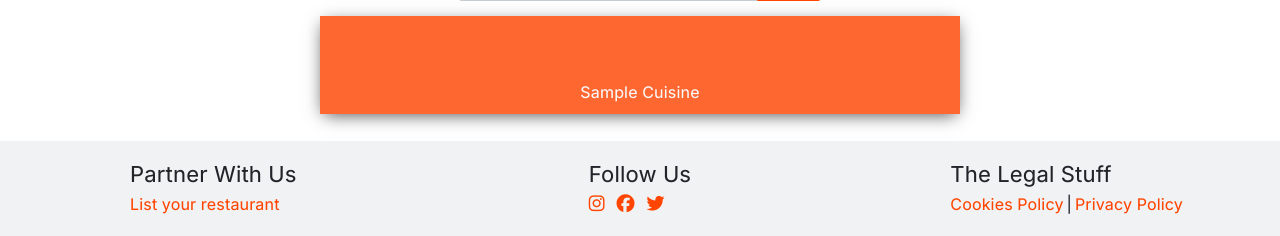
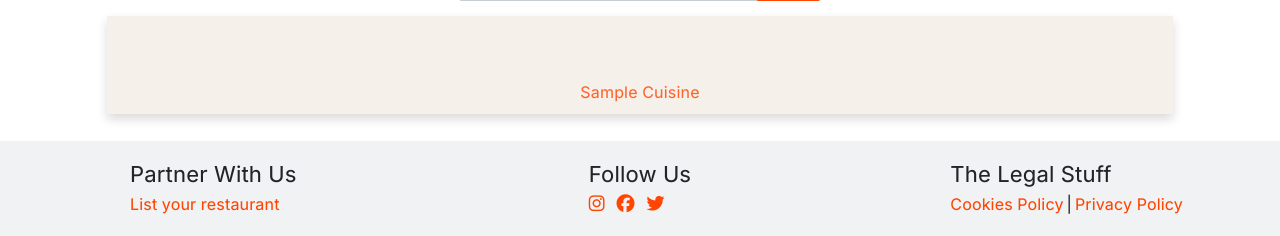
Before and after one commit to RichardByrne95/CI-MS4-TuckIn, a Django app: template home/templates/home/index.html in a window 1280 px wide. Shown: the part 564-800 px from the top of the page. Run offline with Django 3.2, Linux system fonts and the light colour scheme; the template is opened without the code that fills it: most values are stand-ins (such as "Sample title", 1, 10 or a date in 2020); some libraries are stand-ins or nearby versions.

Commit message:
Change cuisines' colour, remove unused columns

```diff
--- a/home/static/home/css/home.css
+++ b/home/static/home/css/home.css
@@ -50,28 +50,32 @@
 
 .cuisines-section {
     margin-top: 10rem;
+    display: flex;
+    justify-content: center;
 }
 
 .cuisines-container {
-    -webkit-box-shadow: 0px 4px 17px -4px rgba(0,0,0,0.75);
-    -moz-box-shadow: 0px 4px 17px -4px rgba(0,0,0,0.75);
-    box-shadow: 0px 4px 17px -4px rgba(0,0,0,0.75);
+    min-width: 28.2rem;
+    max-width: 110rem;
 }
 
 .cuisine-col {
-    background-color: rgba(255, 68, 0, 0.808);
+    background-color: #f6f0ea;
     padding: 1.25rem 0 1rem 0;
     transition: text-decoration .05s ease-in-out, box-shadow .05s ease-in-out;
+    min-width: 9.5rem;
 }
 
 .cuisine i {
     font-size: 3.4rem;
     padding: 1rem;
+    color: rgba(255, 68, 0, 0.808);
 }
 
 .cuisine a {
     color: #fafafa;
     font-weight: 500;
+    color: rgba(255, 68, 0, 0.808);
 }
 
 .cuisine-col:hover {
--- a/home/templates/home/index.html
+++ b/home/templates/home/index.html
@@ -16,8 +16,7 @@
                     </figure>
                 </div>
             </div>
-            <div class="row no-gutters">
-                <div class="col-4 no-gutters"></div>
+            <div class="row no-gutters justify-content-center">
                 <!-- Jumbotron -->
                 <div class="col-4 no-gutters">
                     <div class="jumbotron jumbotron-fluid text-center shadow rounded">
@@ -43,14 +42,12 @@
                         </div>
                     </div>
                 </div>
-                <div class="col-4 no-gutters"></div>
             </div>
         </section>
         <section class="row no-gutters text-center cuisines-section">
-            <div class="col-3 no-gutters"></div>
             <!-- Cuisines -->
-            <div class="col-6 no-gutters">
-                <div class="row no-gutters cuisines-container">
+            <div class="col-10 no-gutters cuisines-container">
+                <div class="row no-gutters shadow">
                     {% for cuisine in cuisines %}
                         <div class="col no-gutters cuisine-col">
                             <span class="cuisine">
@@ -63,7 +60,6 @@
                     {% endfor %}
                 </div>
             </div>
-            <div class="col-3 no-gutters"></div>
         </section>
     </div>
 {% endblock %}
```
